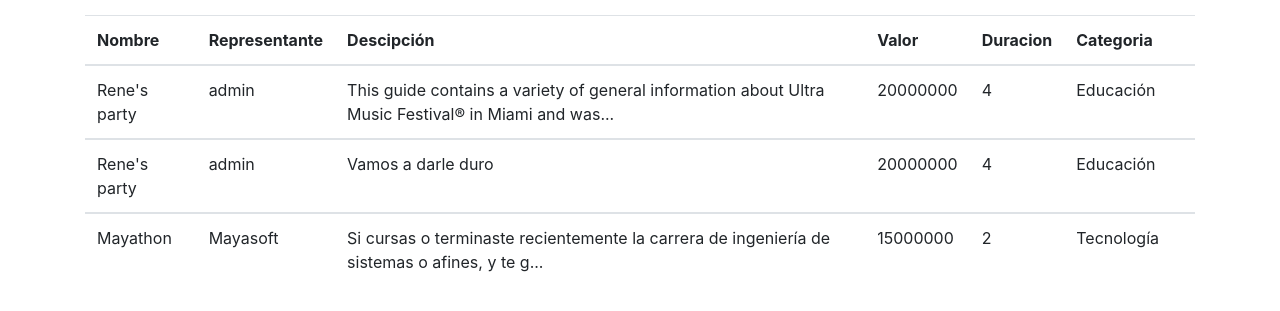
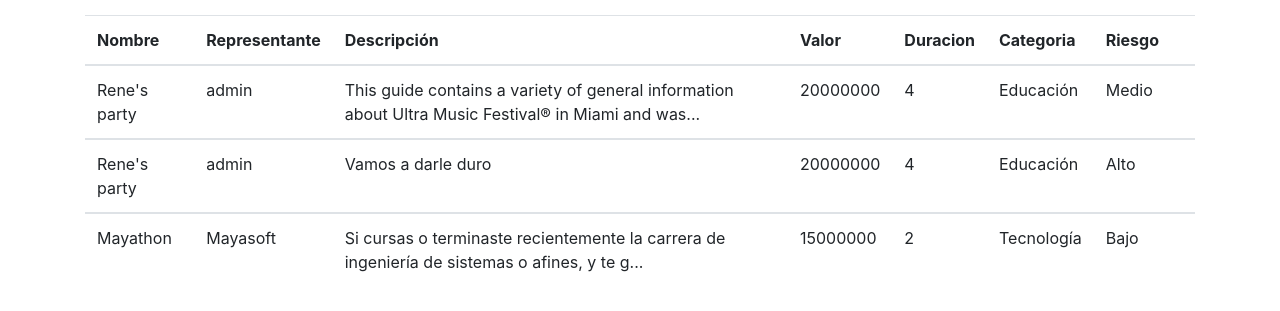
Before and after one commit to hernandavidc/mayathon, a Django app: page /proyectos/ in a window 1280 px wide. Shown: the part 56-367 px from the top of the page. Run offline with Django 3.2, Linux system fonts and the light colour scheme; data comes from the database, SQL or seed files in the repository; both versions use the stored data as it was after the commit; some libraries are stand-ins or nearby versions.

Commit message:
200StatusOK

```diff
--- a/plataforma/prestamos/templates/prestamos/list_mesolicitudes.html
+++ b/plataforma/prestamos/templates/prestamos/list_mesolicitudes.html
@@ -15,6 +15,7 @@
         <th>Duracion</th>
         <th>Categoria</th>
         <th>Estado</th>
+        <th>Riesgo</th>
         <th></th>
     </tr>
 </thead>
@@ -26,6 +27,7 @@
             <td>{{ solicitud.duracion }}</td>
             <td>{{ solicitud.categoria.nombre }}</td>
             <td>{{ solicitud.get_estado_display }}</td>
+            <td>{{ solicitud.nivelDeRiesgo.riesgo }}</td>
             <td><a class="nav-link" href="{% url 'prestamos:Detail' solicitud.id %}">Ir</a></td>
         </tr>
     </tbody>
--- a/plataforma/prestamos/templates/prestamos/list_solicitudes.html
+++ b/plataforma/prestamos/templates/prestamos/list_solicitudes.html
@@ -7,10 +7,11 @@
     <tr>
         <th>Nombre</th>
         <th>Representante</th>
-        <th>Descipción</th>
+        <th>Descripción</th>
         <th>Valor</th>
         <th>Duracion</th>
         <th>Categoria</th>
+        <th>Riesgo</th>
         <th></th>
     </tr>
 </thead>
@@ -23,6 +24,7 @@
             <td>{{ solicitud.valor }}</td>
             <td>{{ solicitud.duracion }}</td>
             <td>{{ solicitud.categoria.nombre }}</td>
+            <td>{{ solicitud.nivelDeRiesgo.riesgo }}</td>
             {% if request.user.is_authenticated %}
                 <td><a class="nav-link" href="{% url 'prestamos:Detail' solicitud.id %}">Ir</a></td>
             {% endif %}
--- a/plataforma/prestamos/views.py
+++ b/plataforma/prestamos/views.py
@@ -37,6 +37,7 @@
             solicitud = form.save(commit=False)
             solicitud.solicitante = request.user
             solicitud.nivelDeRiesgo = NivelesDeRiesgo.objects.get(id=4)
+            solicitud.valor_Faltante = solicitud.valor
             solicitud.save()
             return HttpResponseRedirect('/mis-proyectos/?ok')
         return render(request, self.template_name, {'form': form})
```
Also changed, not shown: plataforma/db.sqlite3, plataforma/prestamos/migrations/0008_solicitudes_valor_faltante.py (added), plataforma/prestamos/migrations/0009_auto_20181117_1301.py (added), plataforma/prestamos/migrations/0010_auto_20181117_1301.py (added), plataforma/registration/migrations/0007_profile_notificacion.py (added).
